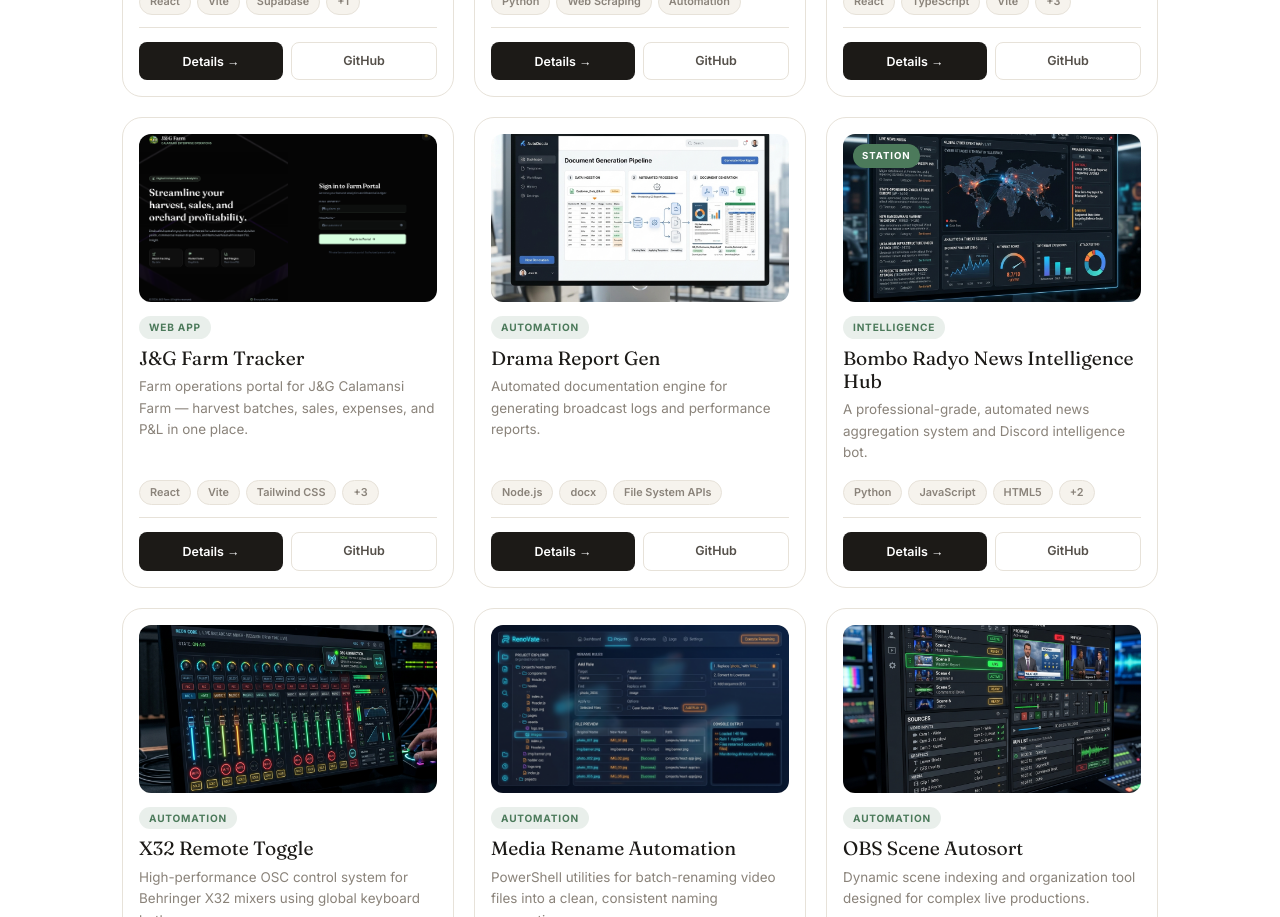
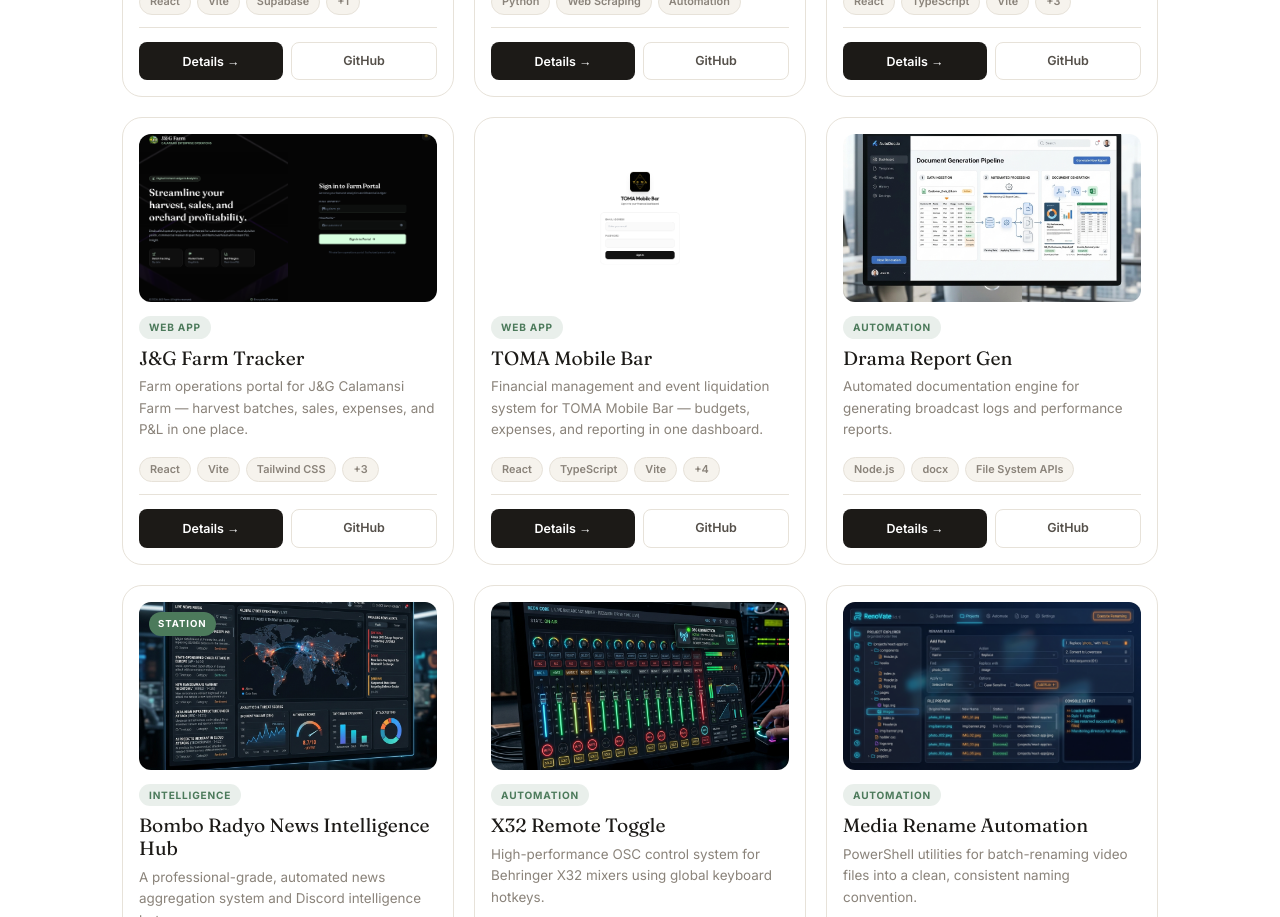
Before and after one commit to klaayd39/new-portfolio, a React (Vite) app: page /projects in a window 1280 px wide. Shown: the part 800-1717 px from the top of the page. Built offline with nearby package versions, Linux system fonts and the light colour scheme.

Commit message:
new projcet

```diff
--- a/src/data/projects.js
+++ b/src/data/projects.js
@@ -79,6 +79,28 @@ export const PROJECTS = [
     challenges: 'Preventing overselling harvest inventory required guardrails in both the UI and database. Implemented batch-level inventory checks and owner-scoped RLS writes in Supabase.',
     liveUrl: 'https://jgcalamansi.vercel.app/',
     image: '/projects/jg-farm.png'
+  },
+  {
+    title: 'TOMA Mobile Bar',
+    tag: 'Web App',
+    group: 'personal',
+    link: 'https://github.com/klaayd39/Toma-Mobile-Bar-Liquidation',
+    desc: 'Financial management and event liquidation system for TOMA Mobile Bar — budgets, expenses, and reporting in one dashboard.',
+    longDesc: 'TOMA Mobile Bar is a web-based financial management, inventory tracking, event liquidation, and reporting system built for mobile bar operators. It gives the team real-time visibility into budgets, expenses, profits, and event-linked liquidations.',
+    problem: 'Event expenses, liquidations, and project budgets were tracked across spreadsheets and chats, making it hard to see profit, recover deleted records, or audit who changed what.',
+    solution: 'Built a full-stack React and TypeScript app with Supabase, TanStack Query, and PDF export — centralizing events, liquidations, analytics, activity logs, and a recycle bin in one admin portal.',
+    features: [
+      'Interactive dashboard for budgets, expenses, and profit overview',
+      'Liquidations management with receipts, payment methods, and bulk entry',
+      'Projects and events linked directly to client budgets and spend',
+      'Analytics with Recharts and downloadable PDF reports',
+      'Activity logs and recycle bin for auditability and recovery',
+      'Embedded Google Sheet live monitor for shared reporting'
+    ],
+    tech: ['React', 'TypeScript', 'Vite', 'Tailwind CSS', 'Supabase', 'Recharts', 'Zustand'],
+    challenges: 'Keeping financial totals accurate across linked events and liquidations required careful state sync. Addressed with Supabase RLS, React Query caching, and realtime subscriptions.',
+    liveUrl: 'https://tomaadmin.vercel.app/',
+    image: '/projects/toma-mobile-bar.png'
   },
   {
     title: 'Drama Report Gen',
```
Also changed, not shown: public/projects/toma-mobile-bar.png (added).
